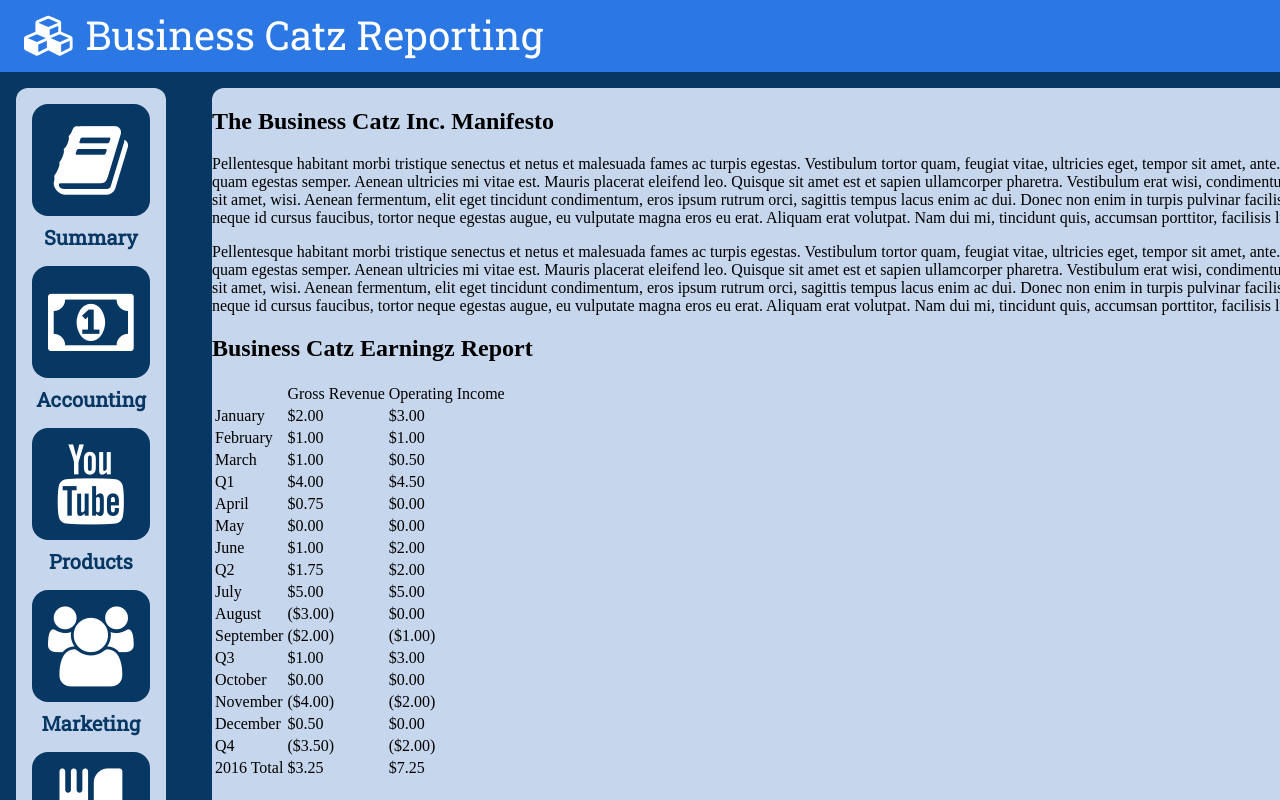
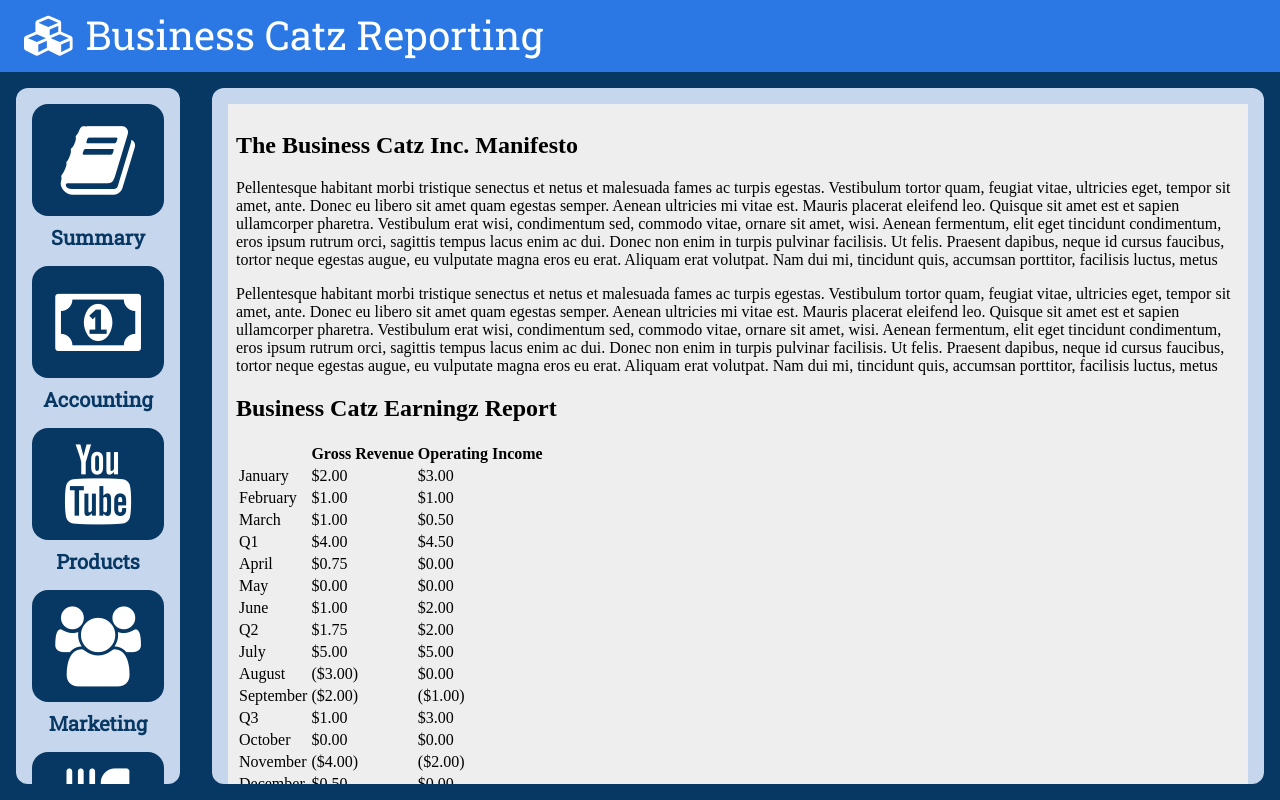
Before and after one commit to AbbottEverett/ProgrammingLessons, a plain HTML site: page Lesson005/solution/index.html in a window 1280 px wide. Drawn offline with Linux system fonts and the light colour scheme; files whose address does not match are found by name.

Commit message:
finished creating lesson 006

```diff
--- a/Lesson005/solution/index.css
+++ b/Lesson005/solution/index.css
@@ -7,16 +7,26 @@
      -moz-box-sizing: border-box;
           box-sizing: border-box;
 }
+
 body {
 	margin: 0px;
 }
 
-.contentSpace {
+.sidebarContent, .contentContainer {
 	position: absolute;
 	top: 16px;
 	left: 16px;
+	right: 16px;
+	bottom: 16px;
 	background-color: #c6d6ec;
 	border-radius: 12px;
+	overflow-y: auto;
+	padding:16px;
+}
+
+.contentSpace {
+	padding:8px;
+	background-color: #eee;
 }
 
 /**************************
@@ -49,10 +59,10 @@ body {
 	background-color: #073763;
 	position: fixed;
 	top: 72px;
-	height: 100%;
+	bottom:0px;
 	width: 196px;
 	margin: 0px 0px 0px 0px;
-	overflow-y: auto;
+
 }
 
 .iconStyle {
@@ -72,7 +82,7 @@ body {
 
 ul {
 	padding: 0px;
-	margin: 16px;
+	margin: 0px;
 }
 
 li {
@@ -90,8 +100,8 @@ li {
 	position: fixed;
 	top: 72px;
 	left: 196px;
-	height: 100%;
-	width: 100%;
+	bottom: 0px;
+	right:0px;
 	margin: 0px 0px 0px 0px;
 	overflow-y: auto;
 }
--- a/Lesson005/solution/index.html
+++ b/Lesson005/solution/index.html
@@ -18,7 +18,7 @@
 
 	<!-- Side Bar -->
 	<div id="sideBar">
-		<div class="contentSpace">
+		<div class="sidebarContent">
 			<ul>
 				<li><div class="iconStyle"><i class="fa fa-book fa-5x"></i></div><span class="iconText">Summary</span></li>
 				<li><div class="iconStyle"><i class="fa fa-money fa-5x"></i></div><span class="iconText">Accounting</span></li>
@@ -31,11 +31,13 @@
 
 		<!-- Main Content -->
 		<div id="mainContent">
+			<div class="contentContainer">
 				<div class="contentSpace">
+					<!-- Introductory Paragraph -->
 
 					<h2>The Business Catz Inc. Manifesto</h2>
 
-		<div id="textBody">
+					<div class="sectionContent">
 						<p>Pellentesque habitant morbi tristique senectus et netus et malesuada
 						fames ac turpis egestas. Vestibulum tortor quam, feugiat vitae, ultricies
 						eget, tempor sit amet, ante. Donec eu libero sit amet quam egestas semper.
@@ -59,124 +61,129 @@
 						dapibus, neque id cursus faucibus, tortor neque egestas augue, eu vulputate
 						magna eros eu erat. Aliquam erat volutpat. Nam dui mi, tincidunt quis,
 						accumsan porttitor, facilisis luctus, metus</p>
+
 					</div>
 
 					<!-- Earnings Table -->
 					<h2>Business Catz Earningz Report</h2>
 
+					<div class="sectionContent">
 						<table>
-			<th class="tHeader">
-				<td class="tHeader">Gross Revenue</td>
-				<td class="tHeader">Operating Income</td>
-			</th>
 							<tr>
-				<td class="month">January</td>
-				<td class="month">$2.00</td>
-				<td class="month">$3.00</td>
-			</tr>
-			<tr>
-				<td class="month">February</td>
-				<td class="month">$1.00</td>
-				<td class="month">$1.00</td>
-			</tr>
-			<tr>
-				<td class="month">March</td>
-				<td class="month">$1.00</td>
-				<td class="month">$0.50</td>
-			</tr>
-			<tr>
-				<td class="quarter">Q1</td>
-				<td class="quarter">$4.00</td>
-				<td class="quarter">$4.50</td>
-			</tr>
-
-			<tr>
-				<td class="month">April</td>
-				<td class="month">$0.75</td>
-				<td class="month">$0.00</td>
-			</tr>
-			<tr>
-				<td class="month">May</td>
-				<td class="month">$0.00</td>
-				<td class="month">$0.00</td>
+								<th></th>
+								<th><span>Gross Revenue<span></th>
+								<th><span>Operating Income</span></th>
 							</tr>
 							<tr class="month">
-				<td class="month">June</td>
-				<td class="month">$1.00</td>
-				<td class="month">$2.00</td>
+								<td>January</td>
+								<td>$2.00</td>
+								<td>$3.00</td>
 							</tr>
-			<tr>
-				<td class="quarter">Q2</td>
-				<td class="quarter">$1.75</td>
-				<td class="quarter">$2.00</td>
+							<tr class="month">
+								<td>February</td>
+								<td>$1.00</td>
+								<td>$1.00</td>
+							</tr>
+							<tr class="month">
+								<td>March</td>
+								<td>$1.00</td>
+								<td>$0.50</td>
+							</tr>
+							<tr class="quarter">
+								<td>Q1</td>
+								<td>$4.00</td>
+								<td>$4.50</td>
 							</tr>
 
 							<tr class="month">
-				<td class="month">July</td>
-				<td class="month">$5.00</td>
-				<td class="month">$5.00</td>
+								<td>April</td>
+								<td>$0.75</td>
+								<td>$0.00</td>
 							</tr>
-			<tr>
-				<td class="month">August</td>
-				<td class="month negative">($3.00)</td>
-				<td class="month">$0.00</td>
+							<tr class="month">
+								<td>May</td>
+								<td>$0.00</td>
+								<td>$0.00</td>
 							</tr>
-			<tr>
-				<td class="month">September</td>
-				<td class="month negative">($2.00)</td>
-				<td class="month negative">($1.00)</td>
+							<tr class="month">
+								<td>June</td>
+								<td>$1.00</td>
+								<td>$2.00</td>
 							</tr>
-			<tr>
-				<td class="quarter">Q3</td>
-				<td class="quarter">$1.00</td>
-				<td class="quarter">$3.00</td>
+							<tr class="quarter">
+								<td>Q2</td>
+								<td>$1.75</td>
+								<td>$2.00</td>
 							</tr>
 
 							<tr class="month">
-				<td class="month">October</td>
-				<td class="month">$0.00</td>
-				<td class="month">$0.00</td>
+								<td>July</td>
+								<td>$5.00</td>
+								<td>$5.00</td>
+							</tr>
+							<tr  class="month">
+								<td>August</td>
+								<td class="negative">($3.00)</td>
+								<td>$0.00</td>
 							</tr>
 							<tr class="month">
-				<td class="month">November</td>
-				<td class="month negative">($4.00)</td>
-				<td class="month negative">($2.00)</td>
+								<td>September</td>
+								<td class="negative">($2.00)</td>
+								<td class="negative">($1.00)</td>
+							</tr>
+							<tr class="quarter">
+								<td>Q3</td>
+								<td>$1.00</td>
+								<td>$3.00</td>
+							</tr>
+
+							<tr class="month">
+								<td>October</td>
+								<td>$0.00</td>
+								<td>$0.00</td>
 							</tr>
 							<tr class="month">
-				<td class="month">December</td>
-				<td class="month">$0.50</td>
-				<td class="month">$0.00</td>
+								<td>November</td>
+								<td class="negative">($4.00)</td>
+								<td class="negative">($2.00)</td>
 							</tr>
-			<tr>
-				<td class="quarter">Q4</td>
-				<td class="quarter negative">($3.50)</td>
-				<td class="quarter negative">($2.00)</td>
+							<tr class="month">
+								<td>December</td>
+								<td>$0.50</td>
+								<td>$0.00</td>
+							</tr>
+							<tr class="quarter">
+								<td>Q4</td>
+								<td class="negative">($3.50)</td>
+								<td class="negative">($2.00)</td>
 							</tr>
 
-			<tr>
-				<td class="year">2016 Total</td>
-				<td class="year"><span class="doubleUnderline">$3.25</span></td>
-				<td class="year"><span class="doubleUnderline">$7.25</span></td>
+							<tr class="year">
+								<td >2016 Total</td>
+								<td><span class="doubleUnderline">$3.25</span></td>
+								<td><span class="doubleUnderline">$7.25</span></td>
 							</tr>
 						</table>
-
+					</div>
 					<!-- Leaders Bio -->
 
 					<h2>Our Leaderz</h2>
+					<div class="sectionContent">
 
-		<ul>
-			<li><div class="orderList"><img src="ceo.jpg" />CEO Mr Meowzers</div></li>
-			<li><div class="orderList"><img src="coo.jpg" />COO Garfield</div></li>
-			<li><div class="orderList"><img src="cto.jpg">CTO Business Cat</div>
-				<ul>
-					<div class="orderSubList"><li><img src="everett.jpg">Everett Abbott</div></li>
-					<div class="orderSubList"><li><img src="brandon.jpg">Brandon Abbott</div></li>
+						<ul class="orderList">
+							<li><div><img src="ceo.jpg" />CEO Mr Meowzers</div></li>
+							<li><div><img src="coo.jpg" />COO Garfield</div></li>
+							<li>
+								<div><img src="cto.jpg">CTO Business Cat</div>
+								<ul class="orderSubList">
+									<li><div><img src="everett.jpg">Everett Abbott</div></li>
+									<li><div><img src="brandon.jpg">Brandon Abbott</div></li>
 								</ul>
 							</li>
 							<li><div class="orderList"><img src="cfo.jpg">CFO Meowzy Moneybanks</div></li>
 						</ul>
-
-
+					</div>
+				</div>
 			</div>
 		</div>
 
```
Also changed, not shown: 4 other files. Lines whose indentation alone changed are shown as unchanged.
